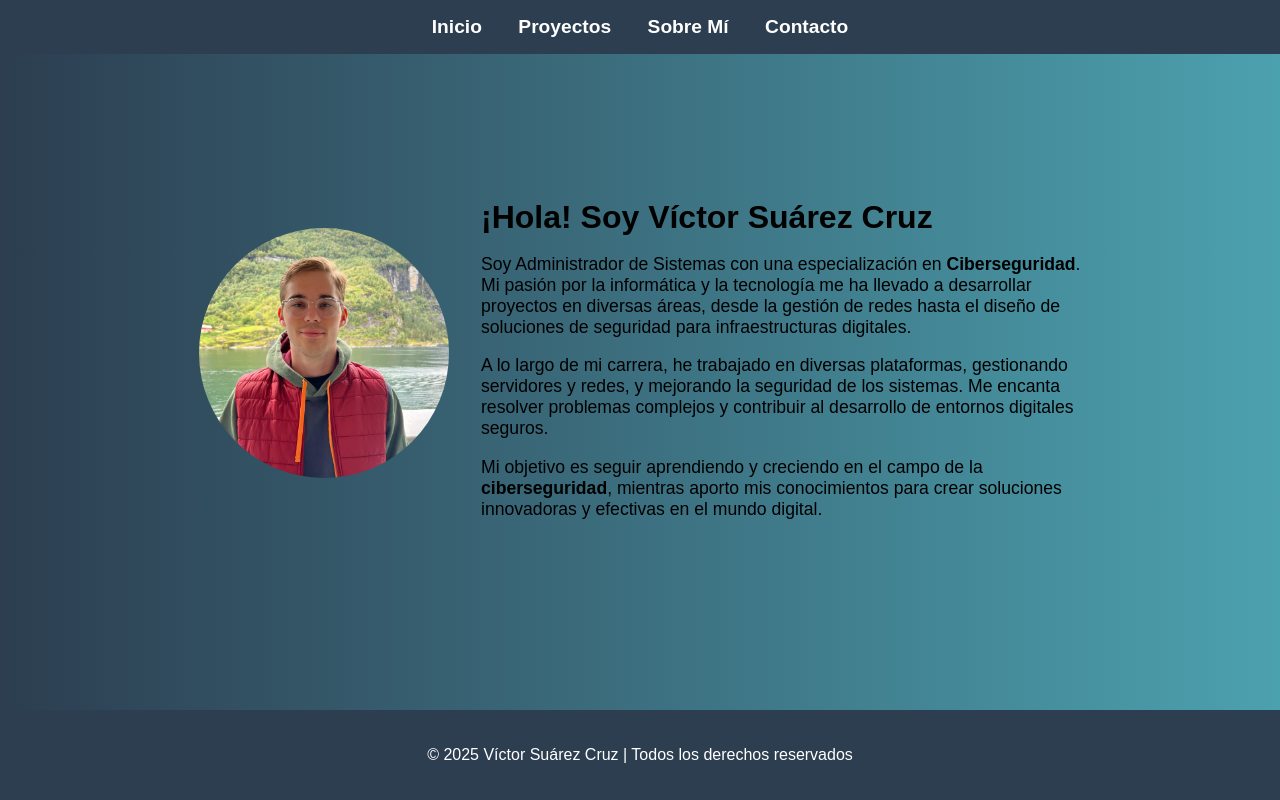
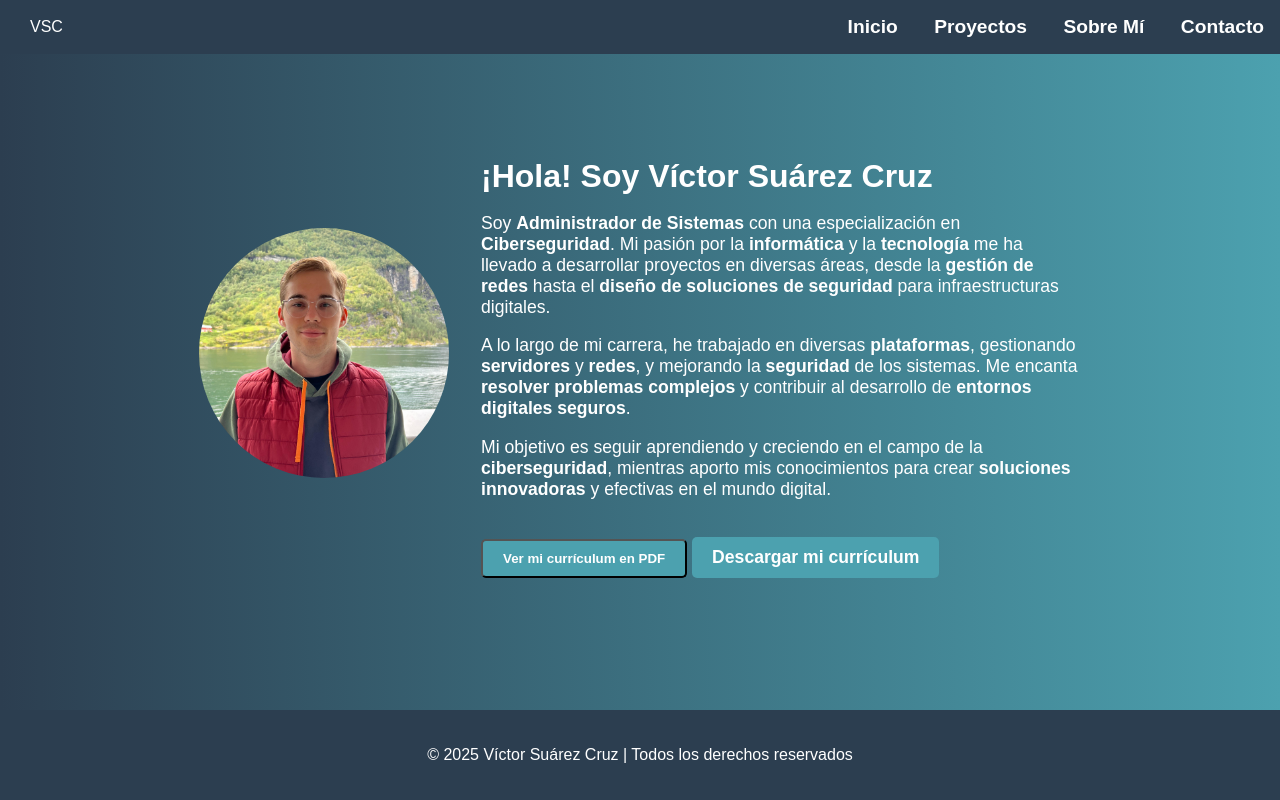
Before and after one commit to VictorSuarez24/VictorSuarez24.github.io, a PHP site: page /about/about.html in a window 1280 px wide. Run offline with PHP 8.4, Linux system fonts and the light colour scheme; some libraries are stand-ins or nearby versions.

Commit message:
Adding some extras

```diff
--- a/about/about.html
+++ b/about/about.html
@@ -7,14 +7,19 @@
     <meta name="keywords" content="Sobre Mí, Ciberseguridad, Administrador de Sistemas, Experiencia">
     <title>Sobre Mí - Víctor Suárez Cruz</title>
     <link rel="stylesheet" href="../assets/css/about.css">
+    <script src="https://cdnjs.cloudflare.com/ajax/libs/pdf.js/2.10.377/pdf.min.js"></script>
+    <script src="../assets/js/about.js"></script>
 </head>
 <body>
     <!-- Barra de navegación -->
     <nav>
-        <a href="../index.html">Inicio</a>
-        <a href="../projects/projects.html">Proyectos</a>
-        <a href="about.html">Sobre Mí</a>
-        <a href="../contact/contact.html">Contacto</a>
+        <div class="logo">VSC</div>
+        <div class="nav-links">
+            <a href="../index.html">Inicio</a>
+            <a href="../projects/projects.html">Proyectos</a>
+            <a href="about.html">Sobre Mí</a>
+            <a href="../contact/contact.html">Contacto</a>
+        </div>
     </nav>
 
     <!-- Sección Sobre Mí -->
@@ -25,10 +30,30 @@
                     <img src="../assets/img/me.jpg" alt="Foto de Víctor Suárez Cruz">
                 </div>
                 <div class="about-text">
-                    <h2>¡Hola! Soy Víctor Suárez Cruz</h2>
-                    <p>Soy Administrador de Sistemas con una especialización en <strong>Ciberseguridad</strong>. Mi pasión por la informática y la tecnología me ha llevado a desarrollar proyectos en diversas áreas, desde la gestión de redes hasta el diseño de soluciones de seguridad para infraestructuras digitales.</p>
-                    <p>A lo largo de mi carrera, he trabajado en diversas plataformas, gestionando servidores y redes, y mejorando la seguridad de los sistemas. Me encanta resolver problemas complejos y contribuir al desarrollo de entornos digitales seguros.</p>
-                    <p>Mi objetivo es seguir aprendiendo y creciendo en el campo de la <strong>ciberseguridad</strong>, mientras aporto mis conocimientos para crear soluciones innovadoras y efectivas en el mundo digital.</p>
+                    <h2>¡Hola! Soy <strong>Víctor Suárez Cruz</strong></h2>
+                    <p>Soy <strong>Administrador de Sistemas</strong> con una especialización en <strong>Ciberseguridad</strong>.
+                    Mi pasión por la <strong>informática</strong> y la <strong>tecnología</strong> me ha llevado a desarrollar proyectos en diversas áreas,
+                    desde la <strong>gestión de redes</strong> hasta el <strong>diseño de soluciones de seguridad</strong> para infraestructuras digitales.</p>
+
+                    <p>A lo largo de mi carrera, he trabajado en diversas <strong>plataformas</strong>, gestionando <strong>servidores</strong> y <strong>redes</strong>,
+                    y mejorando la <strong>seguridad</strong> de los sistemas. Me encanta <strong>resolver problemas complejos</strong> y contribuir al desarrollo
+                    de <strong>entornos digitales seguros</strong>.</p>
+
+                    <p>Mi objetivo es seguir aprendiendo y creciendo en el campo de la <strong>ciberseguridad</strong>, mientras aporto mis conocimientos para
+                    crear <strong>soluciones innovadoras</strong> y efectivas en el mundo digital.</p>
+
+
+                    <!-- Botón para mostrar/ocultar el currículum en PDF -->
+                    <div class="cv-links">
+                        <button id="toggle-pdf-btn" class="btn">Ver mi currículum en PDF</button>
+                        <a href="/assets/pdf/CV Victor Suarez Cruz.pdf" class="btn" target="_blank">Descargar mi currículum</a>
+                    </div>
+
+                    <!-- Contenedor oculto del visor PDF -->
+                    <div id="pdf-viewer-container" style="display: none;">
+                        <h3>Currículum en PDF:</h3>
+                        <div id="pdf-viewer"></div> <!-- Aquí se renderiza el PDF -->
+                    </div>
                 </div>
             </div>
         </div>
--- a/assets/css/about.css
+++ b/assets/css/about.css
@@ -6,6 +6,7 @@ html, body {
     flex-direction: column;
     margin: 0;
     padding: 0;
+    color: white; /* Texto en blanco */
 }
 
 /* Contenedor */
@@ -16,7 +17,7 @@ html, body {
     text-align: center;
 }
 
-/* Navegación */
+/* Barra de navegación */
 nav {
     position: fixed;
     width: 100%;
@@ -24,14 +25,103 @@ nav {
     padding: 1rem 0;
     text-align: center;
     z-index: 1000; /* Para asegurarse de que se superponga a otros elementos */
+    display: flex;
+    align-items: center; /* Alineación vertical */
+    justify-content: flex-end;
 }
 
+.logo {
+    margin-right: auto; /* Asegura que el logo se alinee a la izquierda */
+    margin-left: 30px;
+    color: white; /* Texto en blanco */
+}
+
+/* Estilo de los enlaces en el nav */
 nav a {
-    color: white;
+    color: white; /* Texto en blanco */
     text-decoration: none;
     margin: 0 1rem;
     font-size: 1.2rem;
     font-weight: bold;
+}
+
+/* Sección Sobre Mí */
+.about {
+    display: flex;
+    justify-content: center; /* Centra el contenido horizontalmente */
+    align-items: center; /* Centra el contenido verticalmente */
+    padding: 100px 0;
+    background: linear-gradient(to right, #2c3e50, #4ca1af);
+    flex-grow: 1; /* Esto hace que ocupe el espacio restante entre el navbar y el footer */
+    text-align: center;
+    color: white; /* Texto en blanco */
+}
+
+/* Títulos y contenido de la sección Sobre Mí */
+.about h1 {
+    font-size: 2.5rem;
+    margin-bottom: 20px;
+    color: white; /* Texto en blanco */
+}
+
+.about-content {
+    display: flex;
+    justify-content: center;
+    align-items: center;
+    gap: 2rem;
+    text-align: left;
+}
+
+/* Imagen de la sección */
+.about-image img {
+    width: 250px;
+    height: 250px;
+    border-radius: 50%;
+    object-fit: cover;
+}
+
+/* Texto de la sección */
+.about-text {
+    max-width: 600px;
+    font-size: 1.1rem;
+    color: white; /* Texto en blanco */
+}
+
+.about-text h2 {
+    font-size: 2rem;
+    margin-bottom: 10px;
+    color: white; /* Texto en blanco */
+}
+
+/* Pie de página */
+footer {
+    background-color: #2c3e50;
+    color: white;
+    text-align: center;
+    padding: 20px 0;
+    margin-top: auto;
+}
+
+/* Diseño para el visor de PDF */
+.pdf-viewer canvas {
+    width: 100%; /* Asegura que el visor sea responsive */
+    height: auto;
+}
+
+/* Estilo para el botón de descarga */
+.cv-links .btn {
+    display: inline-block;
+    padding: 10px 20px;
+    background-color: #4ca1af;
+    color: white; /* Texto en blanco */
+    text-decoration: none;
+    border-radius: 5px;
+    font-weight: bold;
+    margin-top: 20px;
+}
+
+.cv-links .btn:hover {
+    background-color: #2c3e50;
 }
 
 /* Media Query para dispositivos móviles */
@@ -63,6 +153,7 @@ nav a {
     .about-text {
         font-size: 1rem; /* Reducir el tamaño de la fuente */
         max-width: 90%; /* Asegurarse de que el texto no se desborde */
+        color: white; /* Texto en blanco */
     }
 
     .about h1 {
@@ -73,56 +164,3 @@ nav a {
         font-size: 1.5rem; /* Reducir el tamaño del sub-título */
     }
 }
-
-/* Sección Sobre Mí */
-.about {
-    display: flex;
-    justify-content: center; /* Centra el contenido horizontalmente */
-    align-items: center; /* Centra el contenido verticalmente */
-    padding: 100px 0;
-    background: linear-gradient(to right, #2c3e50, #4ca1af);
-    flex-grow: 1; /* Esto hace que ocupe el espacio restante entre el navbar y el footer */
-    text-align: center;
-}
-
-/* Títulos y contenido de la sección Sobre Mí */
-.about h1 {
-    font-size: 2.5rem;
-    margin-bottom: 20px;
-}
-
-.about-content {
-    display: flex;
-    justify-content: center;
-    align-items: center;
-    gap: 2rem;
-    text-align: left;
-}
-
-/* Imagen de la sección */
-.about-image img {
-    width: 250px;
-    height: 250px;
-    border-radius: 50%;
-    object-fit: cover;
-}
-
-/* Texto de la sección */
-.about-text {
-    max-width: 600px;
-    font-size: 1.1rem;
-}
-
-.about-text h2 {
-    font-size: 2rem;
-    margin-bottom: 10px;
-}
-
-/* Pie de página */
-footer {
-    background-color: #2c3e50;
-    color: white;
-    text-align: center;
-    padding: 20px 0;
-    margin-top: auto;
-}
--- /dev/null
+++ b/assets/js/about.js
@@ -0,0 +1,57 @@
+document.addEventListener("DOMContentLoaded", function () {
+    const toggleBtn = document.getElementById('toggle-pdf-btn');
+    const pdfViewerContainer = document.getElementById('pdf-viewer-container');
+    const pdfViewer = document.getElementById('pdf-viewer');
+    let pdfLoaded = false; // Para evitar cargar el PDF múltiples veces
+
+    toggleBtn.addEventListener('click', () => {
+        const isHidden = getComputedStyle(pdfViewerContainer).display === 'none';
+
+        if (isHidden) {
+            pdfViewerContainer.style.display = 'block';
+            toggleBtn.textContent = 'Ocultar mi currículum en PDF';
+
+            if (!pdfLoaded) {
+                cargarPDF();
+                pdfLoaded = true;
+            }
+        } else {
+            pdfViewerContainer.style.display = 'none';
+            toggleBtn.textContent = 'Ver mi currículum en PDF';
+        }
+    });
+
+    function cargarPDF() {
+        const url = '../assets/pdf/CV Victor Suarez Cruz.pdf';
+
+        pdfjsLib.GlobalWorkerOptions.workerSrc = 'https://cdnjs.cloudflare.com/ajax/libs/pdf.js/2.10.377/pdf.worker.min.js';
+
+        pdfjsLib.getDocument(url).promise.then(pdf => {
+            console.log('PDF cargado correctamente');
+
+            pdf.getPage(1).then(page => {
+                const scale = 1.5;
+                const viewport = page.getViewport({ scale });
+
+                // Crear y limpiar el canvas
+                pdfViewer.innerHTML = ''; // Borra contenido anterior
+                const canvas = document.createElement('canvas');
+                const context = canvas.getContext('2d');
+                canvas.height = viewport.height;
+                canvas.width = viewport.width;
+
+                // Renderizar la página en el canvas
+                const renderContext = {
+                    canvasContext: context,
+                    viewport: viewport
+                };
+
+                page.render(renderContext).promise.then(() => {
+                    pdfViewer.appendChild(canvas);
+                });
+            });
+        }).catch(error => {
+            console.error('Error al cargar el PDF: ', error);
+        });
+    }
+});
```
Also changed, not shown: assets/css/contact.css (+11 -2 lines), assets/css/index.css (+30 -8 lines), assets/css/projects.css (+19 -4 lines), contact/contact.html (+7 -4 lines), projects/projects.html (+7 -4 lines), assets/img/Cisco.png (added), assets/img/Curriculum.png (added), assets/img/HA.png (added), 1 other file.
